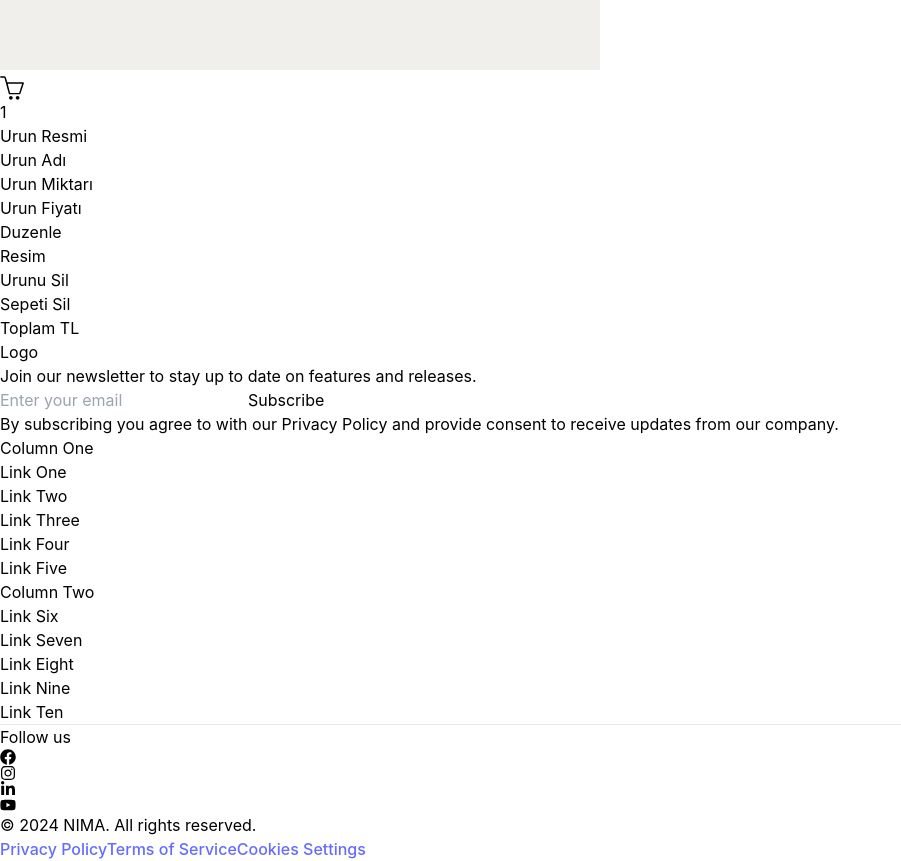
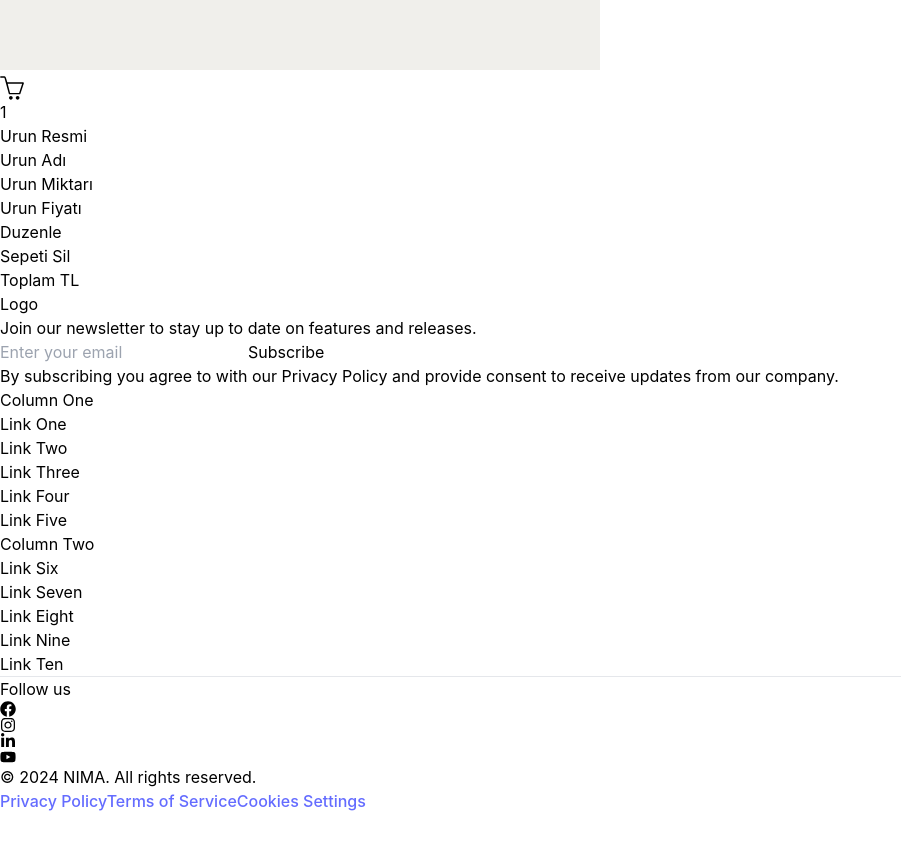
Before and after one commit to omerulusal/Nima, a React (Vite) app in the folder Frontend/: page /cart in a window 1280 px wide. Shown: the part 740-1601 px from the top of the page, without its empty margins (0-901 px from the left). After the commit the page ends 1553 px from the top, so only its background shows below. Built offline with nearby package versions, Linux system fonts and the light colour scheme.

Commit message:
DeleteCart

```diff
--- a/Frontend/src/pages/Cart.jsx
+++ b/Frontend/src/pages/Cart.jsx
@@ -1,5 +1,6 @@
 import Button from '../components/Button';
 import { useDispatch, useSelector } from 'react-redux';
+import { clearCart, removeFromCart } from '../redux/cartSlice';
 
 
 const Cart = () => {
@@ -7,6 +8,12 @@ const Cart = () => {
     const { carts } = useSelector(state => state.cart);
     const dispatch = useDispatch()
 
+    const deleteItem = (id) => {
+        dispatch(removeFromCart(id))
+    }
+    const allDelete = () => {
+        dispatch(clearCart())
+    }
     console.log(carts, 'cartlar')
 
     return (
@@ -18,21 +25,28 @@ const Cart = () => {
                 <div className="w-1/5" >Urun Fiyatı</div>
                 <div className="w-1/5" >Duzenle</div>
             </div>
-            <div>
-                <div className="flex items-center text-center ">
-                    <div className="w-1/5 flex items-center justify-center my-2">Resim</div>
-                    <div className="w-1/5" >{carts[1]?.name}</div>
-                    <div className="w-1/5 flex items-center justify-center" >
-                        {carts[1]?.adet}
-                    </div>
-                    <div className="w-1/5 text-lg  font-bold" >{carts[1]?.price}</div>
-                    <div className="w-1/5">
-                        <Button text="Urunu Sil" full />
+
+            {carts.map((cart, ix) => (
+                <div key={ix}>
+                    <div className="flex items-center text-center ">
+                        <div className="w-1/5 flex items-center justify-center my-2">
+                            <img className="w-20 h-auto" src={cart.image} />
+                        </div>
+                        <div className="w-1/5" >{cart.name}</div>
+                        <div className="w-1/5 flex items-center justify-center" >
+                            {cart.adet}
+                        </div>
+                        <div className="w-1/5 text-lg  font-bold" >{cart.price}</div>
+                        <div className="w-1/5">
+                            <Button text="Urunu Sil" full onClick={() => deleteItem(cart?.id)} />
+                        </div>
                     </div>
                 </div>
-            </div>
+            ))}
+
+
             <div className="flex items-center justify-between my-5 py-5 border-t">
-                <button className="w-1/5 underline text-sm">Sepeti Sil</button>
+                <button className="w-1/5 underline text-sm" onClick={() => allDelete()} >Sepeti Sil</button>
                 <div className="text-lg md:text-2xl font-bold">
                     Toplam {carts[1]?.price} TL
                 </div>
--- a/Frontend/src/pages/Detail.jsx
+++ b/Frontend/src/pages/Detail.jsx
@@ -37,6 +37,7 @@ const Detail = () => {
             id: product?.product?._id,
             name: product?.product?.name,
             price: product?.product?.price,
+            image:product?.product?.images[0].public_id,
             adet: adet
         }
         dispatch(addToCart(veri))
```
